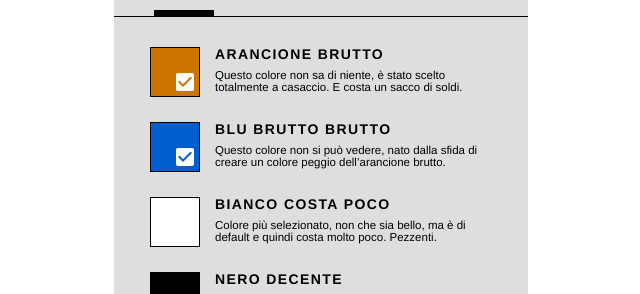
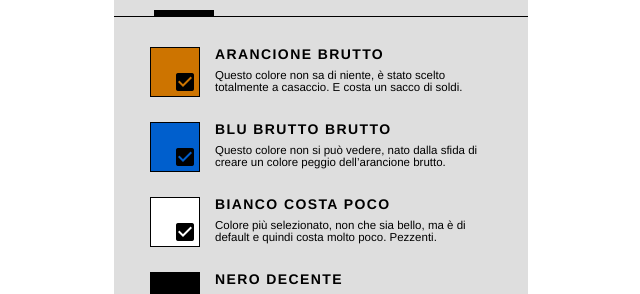
Before and after one commit to Edo-San/panda_configurator, a Vue app: page /#/ in a window 1280 px wide. Shown: the part 316-610 px from the top of the page, without its empty margins (319-959 px from the left). Built offline with nearby package versions, Linux system fonts and the light colour scheme.

Commit message:
feat: set inverted checkbox color logic on black color swatch

```diff
--- a/src/components/steps/components/ColorOption.vue
+++ b/src/components/steps/components/ColorOption.vue
@@ -4,7 +4,9 @@
       class="ColorOption__Swatch"
       :class="[`ColorOption__Swatch--${color.code}`]"
     >
-      <span class="material-icons CheckBoxIcon CheckBoxIcon--inverted"
+      <span
+        class="material-icons CheckBoxIcon"
+        :class="color.code === 'black' && 'CheckBoxIcon--inverted'"
         >check_box</span
       >
     </div>
```
